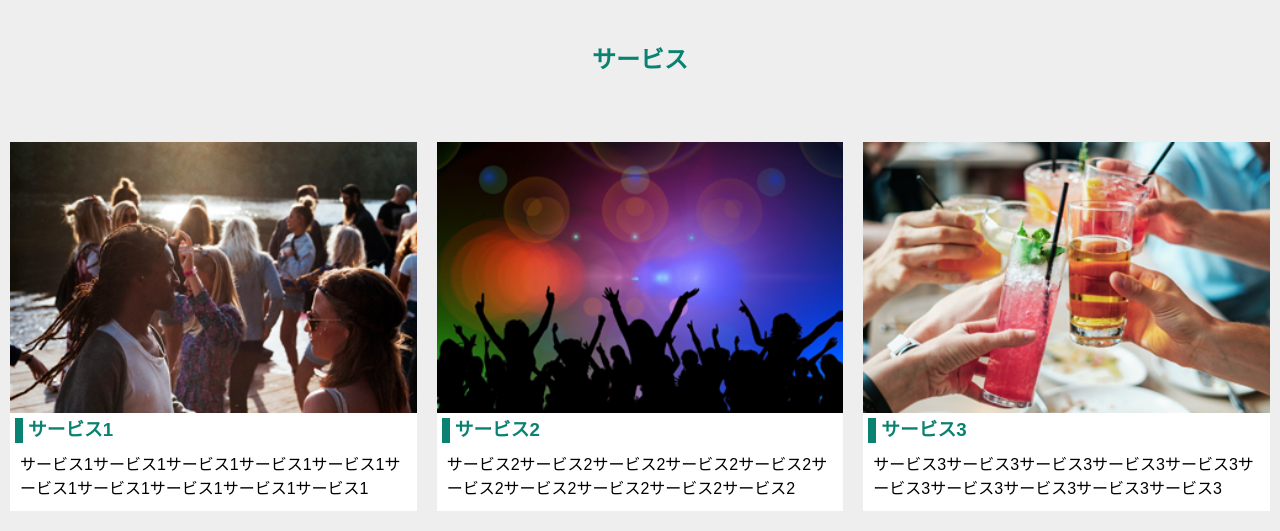
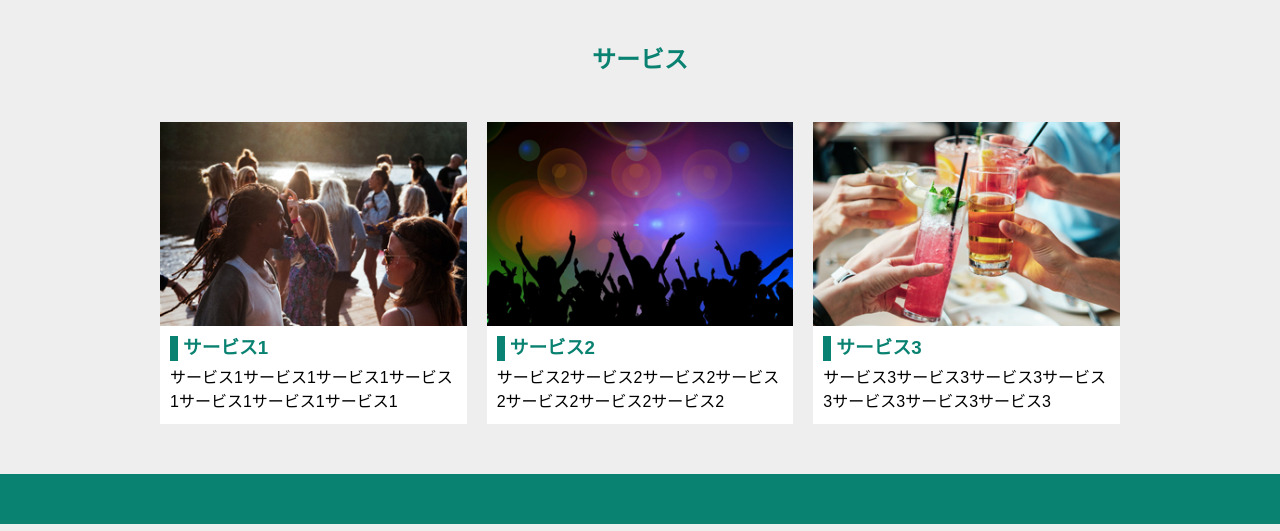
Before and after one commit to Fourseasonsdesignworks/dezasta, a plain HTML site: page work2_ito/index.html in a window 1280 px wide. Shown: the part 1014-1545 px from the top of the page. Drawn offline with Linux system fonts and the light colour scheme.

Commit message:
第3回課題修正１

```diff
--- a/work2_ito/css/main.css
+++ b/work2_ito/css/main.css
@@ -29,23 +29,33 @@ h3 {
     padding: 3px 5px;
 }
 
+
 p {
     line-height: 1.5;
-    padding: 5px;
+    margin-top: 5px;
 }
 
 .main-container {
+    max-width: 960px;
+    margin: 0 auto;
     display: flex;
+    gap: 20px;
+    padding: 0 20px;
 }
 
 .content {
     background-color: white;
-    margin: 20px 10px;
 }
 
 .coment {
-    background-color: white;
-    margin: 5px;
+    margin: 10px;
+}
+
+footer {
+    height: 50px;
+    background-color: #0a8271;
+    margin-top: 50px;
+
 }
 
 
--- a/work2_ito/index.html
+++ b/work2_ito/index.html
@@ -21,28 +21,36 @@
       <ul class="main-container">
         <li class="content">
           <img src="./images/main_1.jpg" alt="pic1" />
-          <h3 class="coment">サービス1</h3>
-          <p class="coment">
-            サービス1サービス1サービス1サービス1サービス1サービス1サービス1サービス1サービス1サービス1
-          </p>
+          <div class="coment">
+            <h3>サービス1</h3>
+            <p>
+              サービス1サービス1サービス1サービス1サービス1サービス1サービス1
+            </p>
+          </div>
         </li>
 
         <li class="content">
           <img src="./images/main_2.png" alt="pic2" />
-          <h3 class="coment">サービス2</h3>
-          <p class="coment">
-            サービス2サービス2サービス2サービス2サービス2サービス2サービス2サービス2サービス2サービス2
-          </p>
+          <div class="coment">
+            <h3>サービス2</h3>
+            <p>
+              サービス2サービス2サービス2サービス2サービス2サービス2サービス2
+            </p>
+          </div>
         </li>
 
         <li class="content">
           <img src="./images/main_3.png" alt="pic3" />
-          <h3 class="coment">サービス3</h3>
-          <p class="coment">
-            サービス3サービス3サービス3サービス3サービス3サービス3サービス3サービス3サービス3サービス3
-          </p>
+          <div class="coment">
+            <h3>サービス3</h3>
+            <p>
+              サービス3サービス3サービス3サービス3サービス3サービス3サービス3
+            </p>
+          </div>
         </li>
       </ul>
     </main>
+
+    <footer></footer>
   </body>
 </html>
```
Also changed, not shown: work1_ito/index.html (+14 -23 lines), 1 other file.
